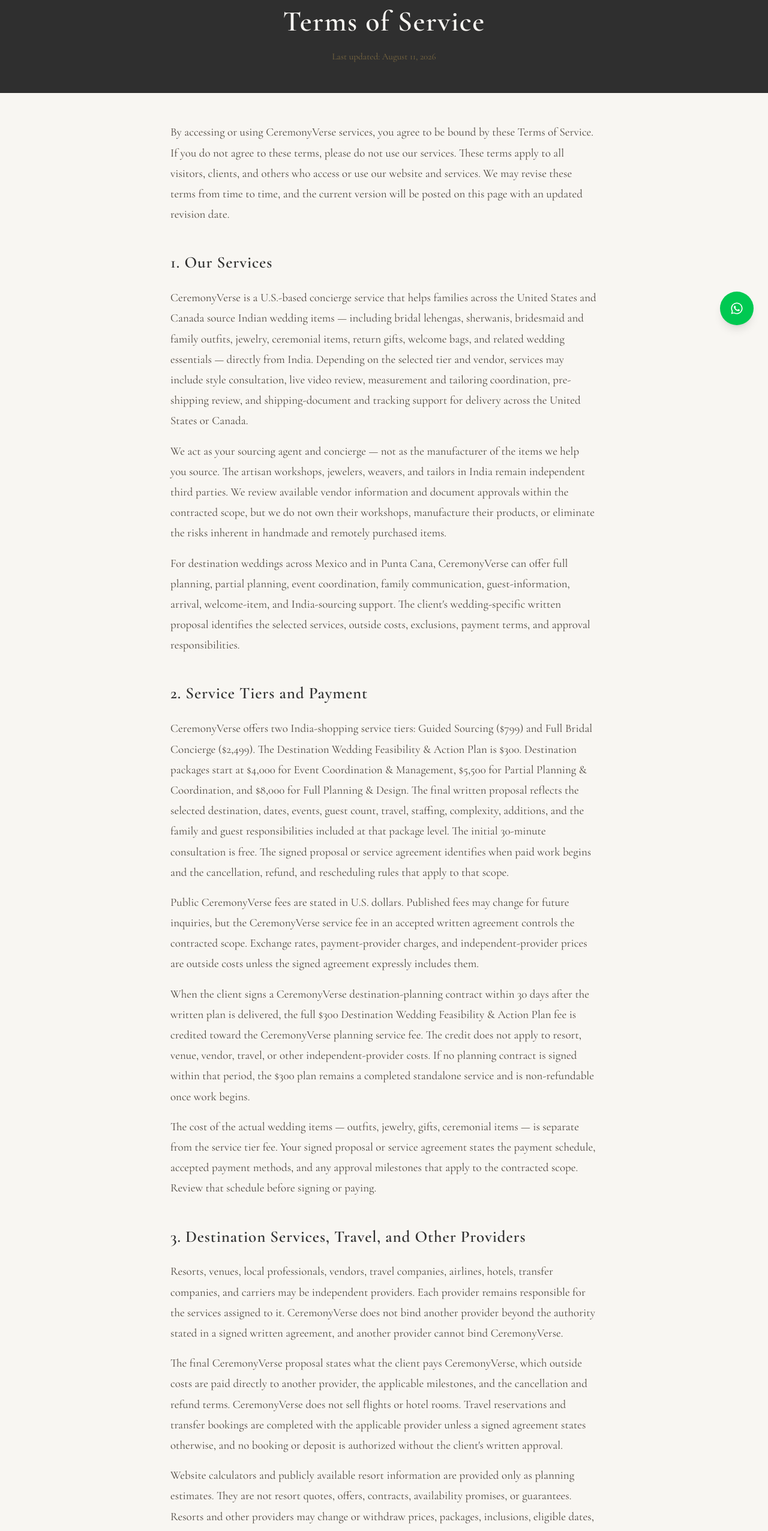
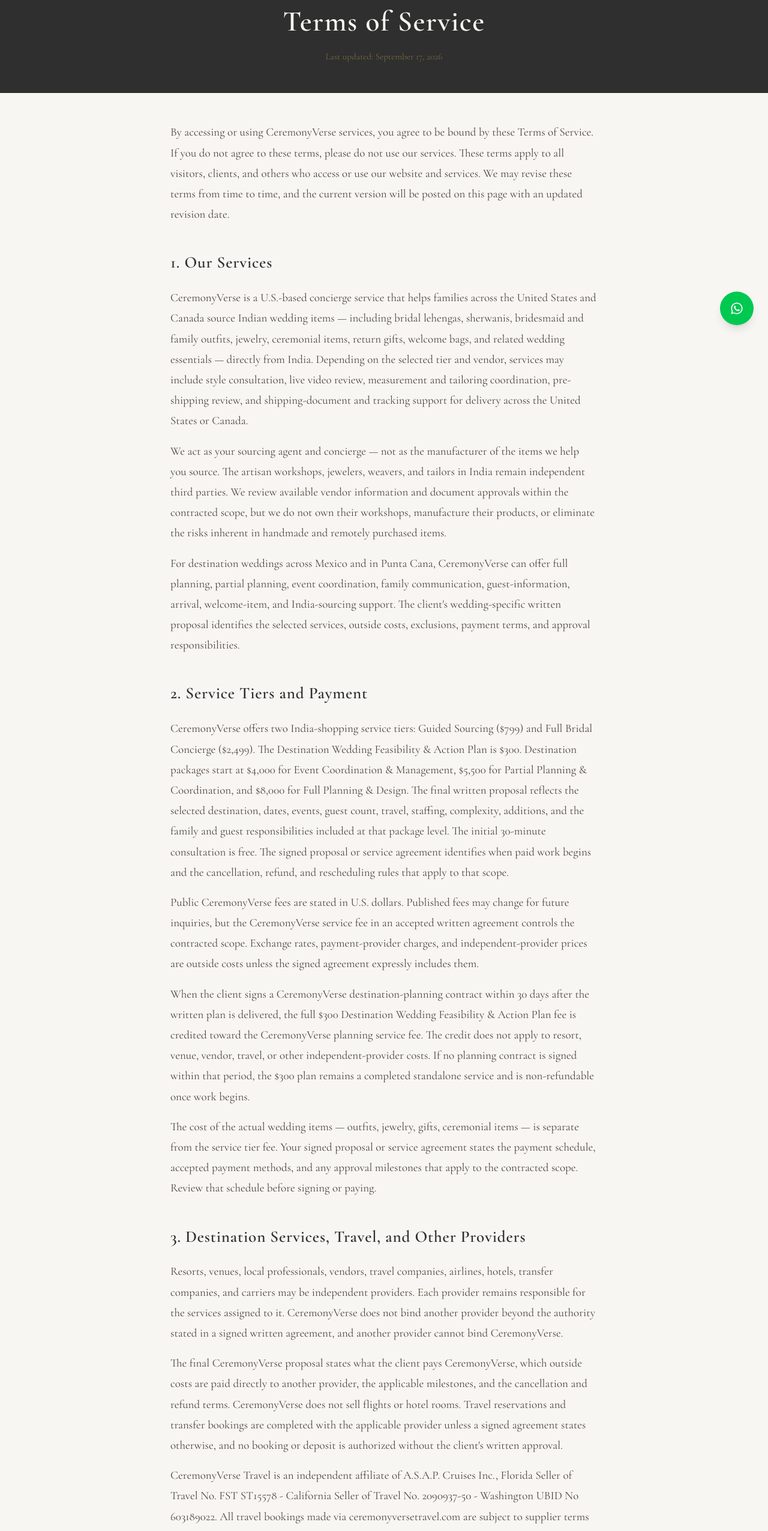
Before and after one commit to leylabernie/v0-ceremony-verse-wedding-concierge, a Next.js app: page /terms in a window 1280 px wide. Shown: the part 234-2786 px from the top of the page at 60% size. Built offline with nearby package versions, Linux system fonts and the light colour scheme; no server answers.

Commit message:
legal: add host-agency seller of travel credentials to terms page

```diff
--- a/app/terms/page.tsx
+++ b/app/terms/page.tsx
@@ -33,7 +33,7 @@ export default function TermsPage() {
             Terms of Service
           </h1>
           <p style={{ color: "#7a6841", fontSize: "0.95rem", lineHeight: 1.7 }}>
-            Last updated: August 11, 2026
+            Last updated: September 17, 2026
           </p>
         </div>
       </div>
@@ -125,6 +125,12 @@ export default function TermsPage() {
             and refund terms. CeremonyVerse does not sell flights or hotel rooms. Travel reservations and
             transfer bookings are completed with the applicable provider unless a signed agreement states
             otherwise, and no booking or deposit is authorized without the client&apos;s written approval.
+          </p>
+          <p style={{ marginTop: "1rem" }}>
+            CeremonyVerse Travel is an independent affiliate of A.S.A.P. Cruises Inc., Florida Seller of
+            Travel No. FST ST15578 - California Seller of Travel No. 2090937-50 - Washington UBID No
+            603189022. All travel bookings made via ceremonyversetravel.com are subject to supplier terms
+            and availability.
           </p>
           <p style={{ marginTop: "1rem" }}>
             Website calculators and publicly available resort information are provided only as planning
```
